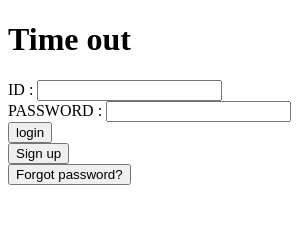
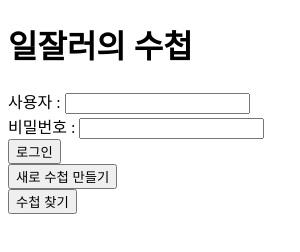
Before and after one commit to blakewoo/personal-secretary, an Electron app: page html/login.html in a window 300 px wide. Drawn offline with Linux system fonts and the light colour scheme.

Commit message:
add css files

```diff
--- a/html/login.html
+++ b/html/login.html
@@ -1,21 +1,25 @@
 <!DOCTYPE html>
 <html lang="en">
+<head>
+    <meta charset="UTF-8">
+    <link href="../css/loginCSS.css" rel="stylesheet">
+</head>
 <body>
-    <h1>Time out</h1>
+    <h1>일잘러의 수첩</h1>
     <div>
-        <label>ID : </label><input type="text">
+        <label>사용자 : </label><input type="text">
     </div>
     <div>
-        <label>PASSWORD : </label><input type="text">
+        <label>비밀번호 : </label><input type="text">
     </div>
     <div>
-        <input type="button" value="login" id="login_button"/>
+        <input type="button" value="로그인" id="login_button"/>
     </div>
     <div>
-        <input type="button" value="Sign up" id="signup_button"/>
+        <input type="button" value="새로 수첩 만들기" id="signup_button"/>
     </div>
     <div>
-        <input type="button" value="Forgot password?" id="findpass_button"/>
+        <input type="button" value="수첩 찾기" id="findpass_button"/>
     </div>
 </body>
 </html>
--- a/main.js
+++ b/main.js
@@ -10,7 +10,7 @@ function createLoginWindow() {
         webPreferences: {
             preload: path.join(__dirname, 'preload/loginPreload.js')
         },
-        title:"Login to timeout"
+        title:"로그인"
     })
     mainWindow.setResizable(false);
     mainWindow.loadFile('html/login.html')
```
Also changed, not shown: html/find_account.html (+1 -1 lines), html/signup.html (+2 -1 lines), css/finduserCSS.css (added), css/indexCSS.css (added), css/loginCSS.css (added), css/signupCSS.css (added).
